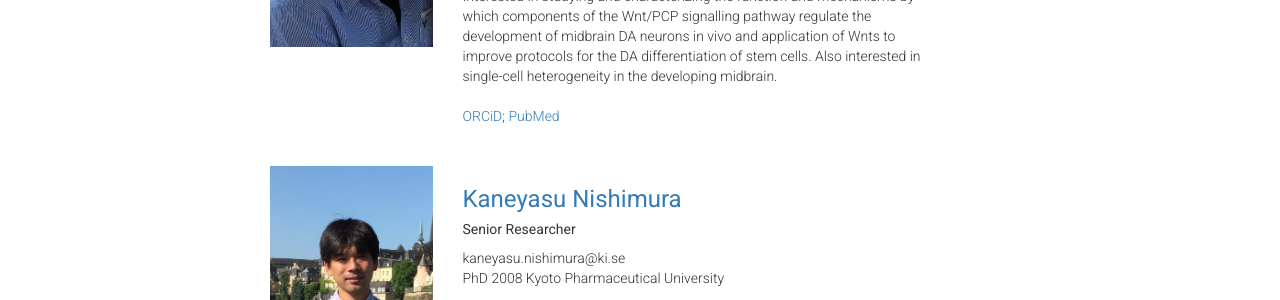
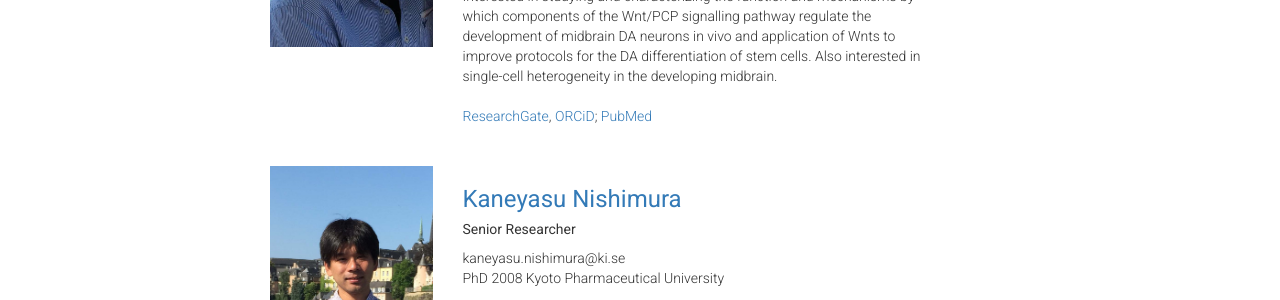
Before and after one commit to ArenasLab/arenaslab.github.io, a Jekyll site: the page people/index.html, which Jekyll copies as it is, in a window 1280 px wide and 900 px high, scrolled down 474 px. Shown: the part 152-452 px from the top of the window. Built offline with Jekyll 4.4.1, drawn with Linux system fonts in a browser that asks for light colours.

Commit message:
Update index.html

```diff
--- a/people/index.html
+++ b/people/index.html
@@ -65,7 +65,7 @@
                <br><br>
                Interested in studying and characterizing the function and mechanisms by which components of the Wnt/PCP signalling pathway regulate the development of midbrain DA neurons in vivo and application of Wnts to improve protocols for the DA differentiation of stem cells. Also interested in single-cell heterogeneity in the developing midbrain.
             <br><br>
-            <a href="http://orcid.org/0000-0002-1429-6426">ORCiD</a>; <a href="https://www.ncbi.nlm.nih.gov/pubmed/?term=Daniel+Gyllborg">PubMed</a>
+            <a href="https://www.researchgate.net/profile/Daniel_Gyllborg">ResearchGate</a>, <a href="http://orcid.org/0000-0002-1429-6426">ORCiD</a>; <a href="https://www.ncbi.nlm.nih.gov/pubmed/?term=Daniel+Gyllborg">PubMed</a>
 	    </p>
           </div>
         </div>
```
